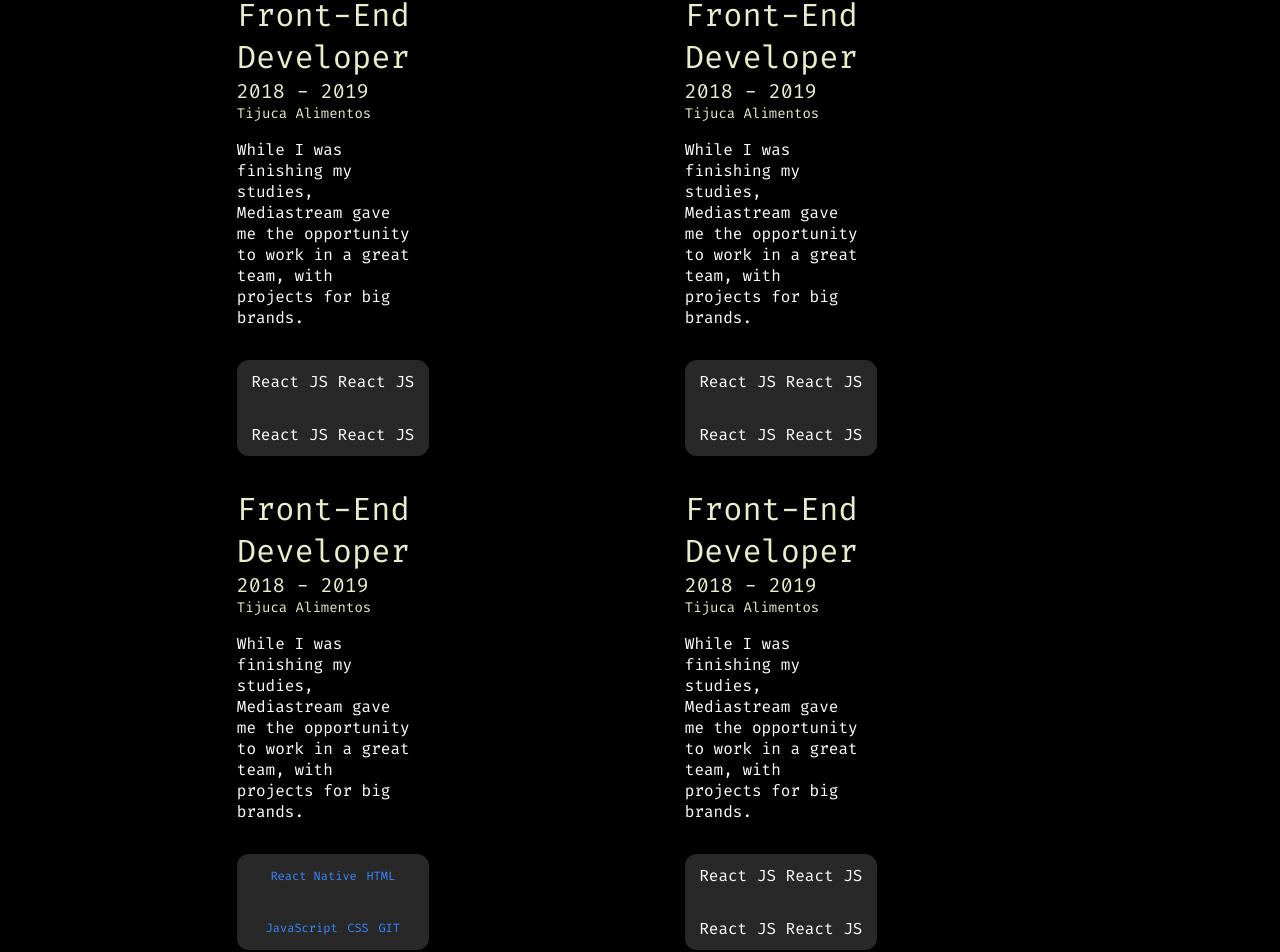
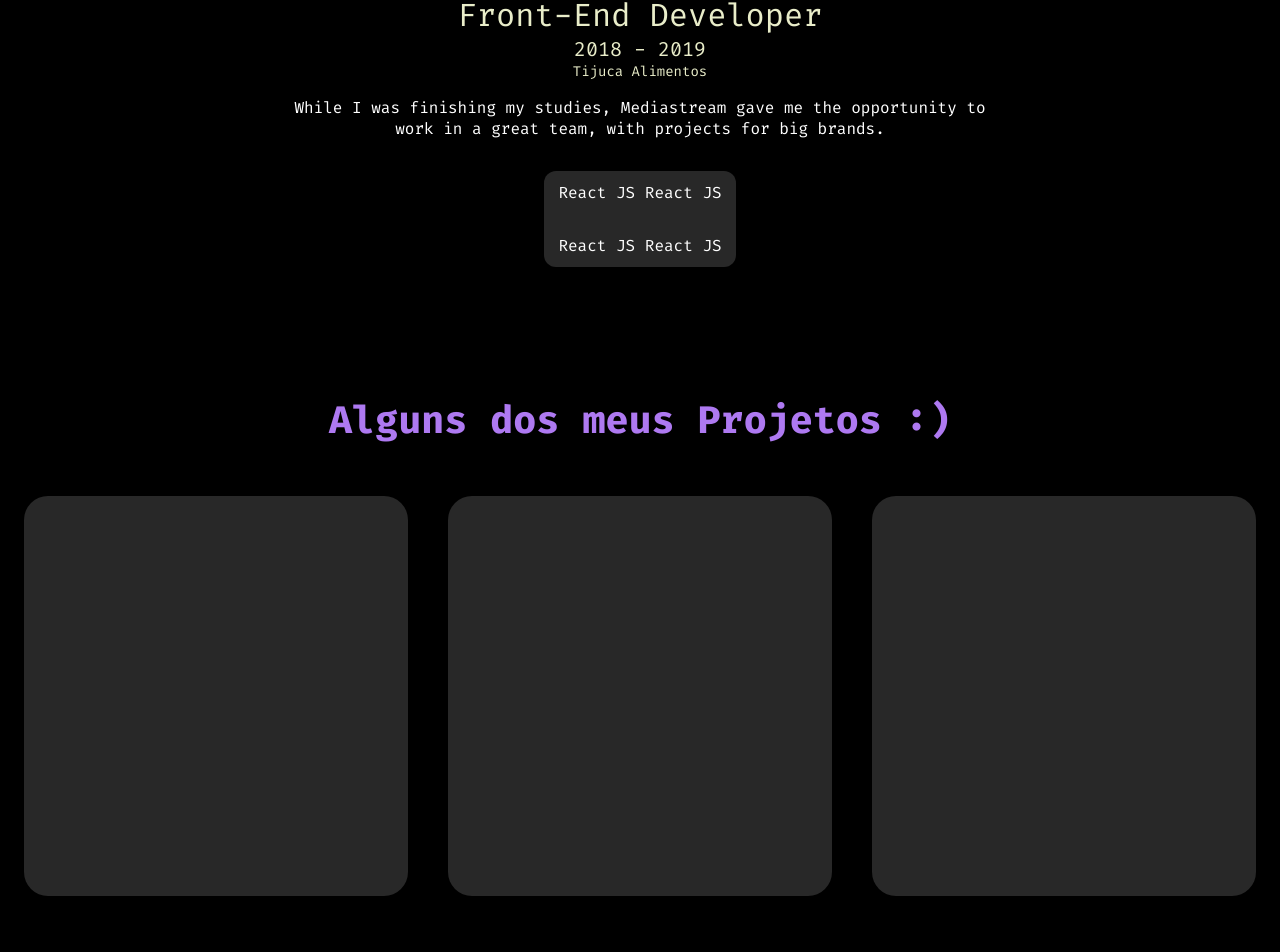
Before and after one commit to amandaduuaarte/AmandaDev, a React (Create React App) app: page / in a window 1280 px wide. Shown: the part 1479-2431 px from the top of the page. Built offline with nearby package versions, Linux system fonts and the light colour scheme.

Commit message:
feat: Create myProjects component.

```diff
--- a/src/components/myJorney/index.tsx
+++ b/src/components/myJorney/index.tsx
@@ -50,93 +50,10 @@ export function MyJorney() {
             </WorksContainer>
             <Content>
                 <Text bold size={32} color={Colors.texts.white}>
-                    Minha experiencia
+                    Trabalho atual
                 </Text>
             </Content>
             <ExperienceContainer>
-                <Card>
-                    <Text color={Colors.texts.greenLight} size={32}>
-                        Front-End Developer
-                    </Text>
-                    <Text color={Colors.texts.greenLight} size={20}>
-                        2018 - 2019
-                    </Text>
-                    <Text color={Colors.texts.greenLight} size={14}>
-                        Tijuca Alimentos
-                    </Text>
-                    <JobDescription>
-                        <Text color={Colors.texts.white} size={16}>
-                            While I was finishing my studies, Mediastream gave
-                            me the opportunity to work in a great team, with
-                            projects for big brands.
-                        </Text>
-                    </JobDescription>
-                    <JobTech>
-                        <CardContent>
-                            <p>React JS </p>
-                            <p>React JS </p>
-                            <p> React JS </p>
-                            <p>React JS </p>
-                        </CardContent>
-                    </JobTech>
-                </Card>
-
-                <Card>
-                    <Text color={Colors.texts.greenLight} size={32}>
-                        Front-End Developer
-                    </Text>
-                    <Text color={Colors.texts.greenLight} size={20}>
-                        2018 - 2019
-                    </Text>
-                    <Text color={Colors.texts.greenLight} size={14}>
-                        Tijuca Alimentos
-                    </Text>
-                    <JobDescription>
-                        <Text color={Colors.texts.white} size={16}>
-                            While I was finishing my studies, Mediastream gave
-                            me the opportunity to work in a great team, with
-                            projects for big brands.
-                        </Text>
-                    </JobDescription>
-                    <JobTech>
-                        <CardContent>
-                            <p>React JS </p>
-                            <p>React JS </p>
-                            <p> React JS </p>
-                            <p>React JS </p>
-                        </CardContent>
-                    </JobTech>
-                </Card>
-
-                <Card>
-                    <Text color={Colors.texts.greenLight} size={32}>
-                        Front-End Developer
-                    </Text>
-                    <Text color={Colors.texts.greenLight} size={20}>
-                        2018 - 2019
-                    </Text>
-                    <Text color={Colors.texts.greenLight} size={14}>
-                        Tijuca Alimentos
-                    </Text>
-                    <JobDescription>
-                        <Text color={Colors.texts.white} size={16}>
-                            While I was finishing my studies, Mediastream gave
-                            me the opportunity to work in a great team, with
-                            projects for big brands.
-                        </Text>
-                    </JobDescription>
-
-                    <JobTech>
-                        <CardContent>
-                            <Text>React Native</Text>
-                            <Text>HTML</Text>
-                            <Text>JavaScript</Text>
-                            <Text>CSS</Text>
-                            <Text>GIT</Text>
-                        </CardContent>
-                    </JobTech>
-                </Card>
-
                 <Card>
                     <Text color={Colors.texts.greenLight} size={32}>
                         Front-End Developer
--- a/src/components/myJorney/styles.ts
+++ b/src/components/myJorney/styles.ts
@@ -68,7 +68,7 @@ export const ExperienceContainer = styled.div`
 `;
 
 export const JobTech = styled(ExperienceContainer)`
-    align-self: flex-start;
+    align-self: center;
     gap: 1rem;
 
     @media (max-width: ${Screens.smartphone.max}px) {
@@ -87,10 +87,10 @@ export const ExperienceContent = styled.div`
 export const Card = styled.div`
     display: flex;
     flex-direction: column;
-    width: 40%;
+    width: 100%;
     height: auto;
     justify-content: space-between;
-    text-align: start;
+    text-align: center;
     margin-bottom: 2rem;
 
     @media (max-width: ${Screens.smartphone.max}px) {
@@ -115,7 +115,8 @@ export const CardContent = styled.div`
 `;
 
 export const JobDescription = styled.div`
-    width: 50%;
+    width: 80%;
+    align-self: center;
     padding-top: 1rem;
 
     @media (max-width: ${Screens.smartphone.max}px) {
@@ -135,7 +136,6 @@ export const Image = styled.img<ImageProps>`
         height: 4rem;
     }
     @media (max-width: ${Screens.tablet.max}px) {
-        background: red;
         display: none;
     }
 `;
--- /dev/null
+++ b/src/components/myProjects/index.tsx
@@ -0,0 +1,22 @@
+import React from "react";
+import { Card, Container, Content, Text } from "./styles";
+
+export function MyProjects() {
+    return (
+        <Container>
+            <Text>Alguns dos meus Projetos :)</Text>
+            <Content>
+                <Card />
+                <Card />
+                <Card />
+            </Content>
+
+            <Text>Alguns dos meus artigos</Text>
+            <Content>
+                <Card />
+                <Card />
+                <Card />
+            </Content>
+        </Container>
+    );
+}
--- /dev/null
+++ b/src/components/myProjects/styles.ts
@@ -0,0 +1,44 @@
+import styled from "styled-components";
+import { Colors, Screens } from "../../utils/constants";
+
+export const Container = styled.div``;
+
+export const Text = styled.p`
+    color: ${Colors.texts.primary};
+    font-size: 2.4rem;
+    font-weight: 700;
+    text-align: center;
+
+    @media (max-width: ${Screens.smartphone.max}px) {
+        font-size: 2rem;
+    }
+`;
+
+export const Content = styled.div`
+    display: flex;
+    margin: 4% 0;
+    flex-flow: row;
+    justify-content: center;
+    gap: 40px;
+    flex-wrap: wrap;
+
+    @media (max-width: ${Screens.smartphone.max}px) {
+        flex-flow: column;
+        align-items: center;
+    }
+`;
+
+export const Card = styled.div`
+    height: 400px;
+    width: 30%;
+    background: ${Colors.primarys.gray};
+    border-radius: 24px;
+
+    @media (max-width: ${Screens.smartphone.max}px) {
+        height: 200px;
+        width: 80%;
+    }
+    @media (max-width: ${Screens.tablet.max}px) {
+        height: 200px;
+    }
+`;
--- a/src/pages/home/index.tsx
+++ b/src/pages/home/index.tsx
@@ -3,6 +3,7 @@ import React from "react";
 import { Container } from "./styles";
 import { Intro, Skills } from "../../components";
 import { MyJorney } from "../../components/myJorney";
+import { MyProjects } from "../../components/myProjects";
 
 export function Home() {
     return (
@@ -10,6 +11,7 @@ export function Home() {
             <Intro />
             <Skills />
             <MyJorney />
+            <MyProjects />
         </Container>
     );
 }
```
